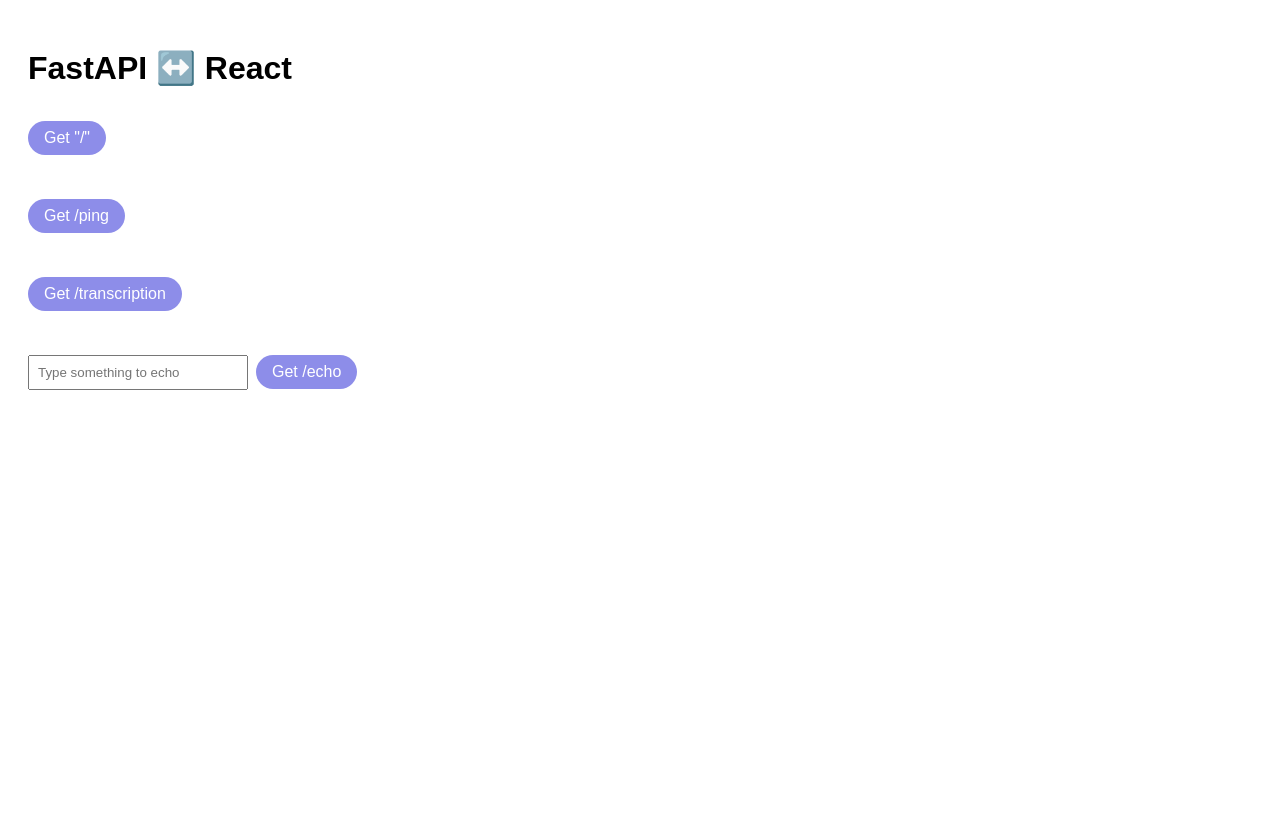
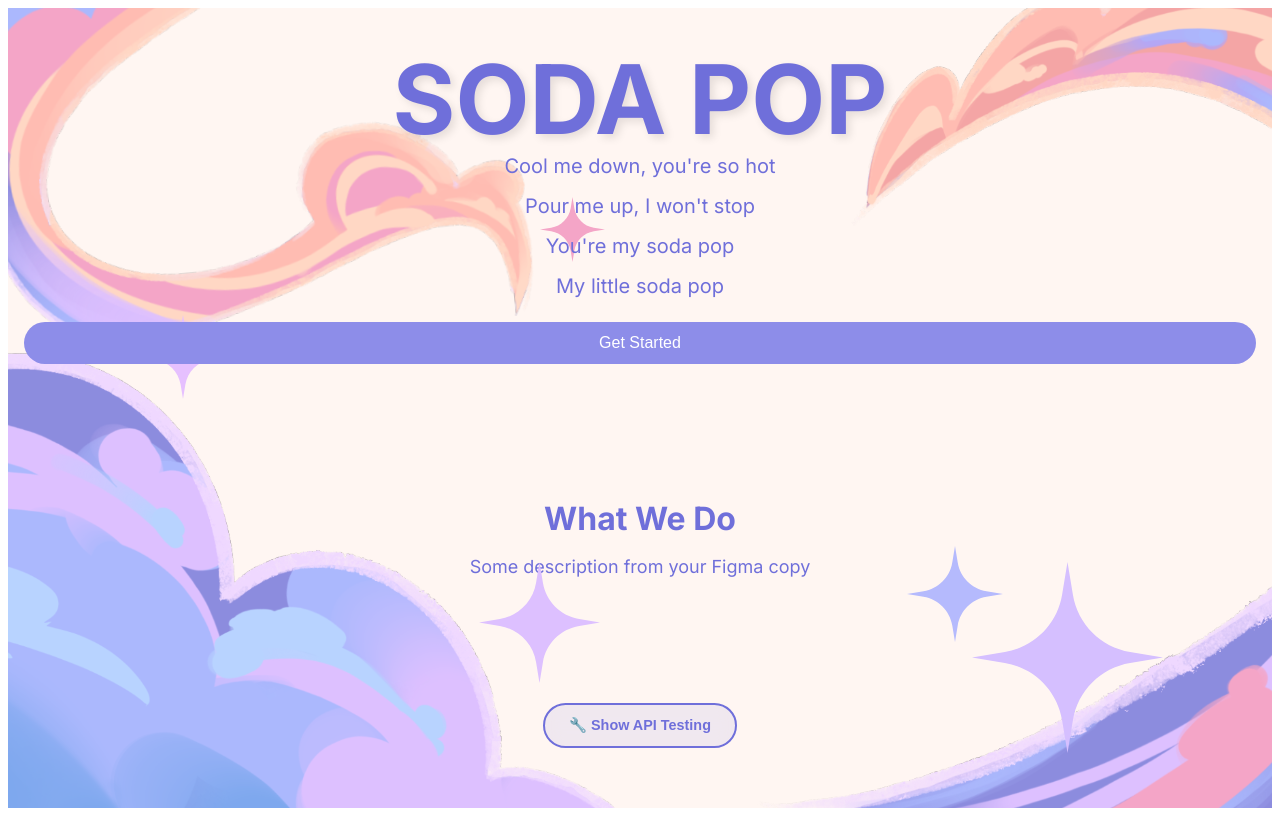
Before and after one commit to BowenZheng2003/Capstone-2T6, a React (Create React App) app in the folder frontend/: page / in a window 1280 px wide. Built offline with nearby package versions, Linux system fonts and the light colour scheme.

Commit message:
Refactor App component to use LandingPage; implement API testing functionality in LandingPage with state management and fetch methods.

```diff
--- a/frontend/src/App.js
+++ b/frontend/src/App.js
@@ -1,130 +1,10 @@
-import React, { useState } from 'react';
+import React from 'react';
 import LandingPage from './components/landing_page.js';
 
 function App() {
-  // Change this if your FastAPI is not on localhost:8000
-  const API_BASE = 'http://localhost:8000';
-
-  // state hooks
-  const [rootMessage, setRootMessage] = useState('');
-  const [pingResponse, setPingResponse] = useState('');
-  const [transcriptResponse, settranscriptResponse] = useState('');
-  const [echoText, setEchoText] = useState('');
-  const [echoResponse, setEchoResponse] = useState('');
-
-  // call GET /
-  const fetchRoot = async () => {
-    try {
-      const res = await fetch(`${API_BASE}/`);
-      const data = await res.json();
-      setRootMessage(data.message);
-    } catch (err) {
-      console.error(err);
-      setRootMessage('Error fetching /');
-    }
-  };
-
-  // call GET /ping
-  const fetchPing = async () => {
-    try {
-      const res = await fetch(`${API_BASE}/ping`);
-      const text = await res.text();
-      setPingResponse(text);
-    } catch (err) {
-      console.error(err);
-      setPingResponse('Error fetching /ping');
-    }
-  };
-
-  // call GET /transcribe_macbeth
-  const fetchTranscribe = async () => {
-    try {
-      const res = await fetch(`${API_BASE}/transcribe_macbeth`);
-      const text = await res.text();
-      settranscriptResponse(text);
-    } catch (err) {
-      console.error(err);
-      settranscriptResponse('Error fetching /transcribe_macbeth');
-    }
-  };
-
-  // call GET /echo/{text}
-  const fetchEcho = async () => {
-    if (!echoText.trim()) return;
-    try {
-      const res = await fetch(
-        `${API_BASE}/echo/${encodeURIComponent(echoText)}`
-      );
-      const data = await res.json();
-      setEchoResponse(data.echo);
-    } catch (err) {
-      console.error(err);
-      setEchoResponse('Error fetching /echo');
-    }
-  };
-
   return (
-    <div style={{ padding: '20px', fontFamily: 'sans-serif' }}>
-      <h1>FastAPI ↔️ React</h1>
-
-      {/* GET / */}
-      <div style={{ marginBottom: '20px' }}>
-        <button onClick={fetchRoot} style={{ padding: '8px 16px' }}>
-          Get "/"
-        </button>
-        {rootMessage && (
-          <p>
-            <strong>Response:</strong> {rootMessage}
-          </p>
-        )}
-      </div>
-
-      {/* GET /ping */}
-      <div style={{ marginBottom: '20px' }}>
-        <button onClick={fetchPing} style={{ padding: '8px 16px' }}>
-          Get /ping
-        </button>
-        {pingResponse && (
-          <p>
-            <strong>Response:</strong> {pingResponse}
-          </p>
-        )}
-      </div>
-
-      {/* GET /transcribe */}
-      <div style={{ marginBottom: '20px' }}>
-        <button onClick={fetchTranscribe} style={{ padding: '8px 16px' }}>
-          Get /transcription
-        </button>
-        {transcriptResponse && (
-          <p>
-            <strong>Response:</strong> {transcriptResponse}
-          </p>
-        )}
-      </div>
-
-      {/* GET /echo/{text} */}
-      <div>
-        <input
-          type="text"
-          value={echoText}
-          onChange={(e) => setEchoText(e.target.value)}
-          placeholder="Type something to echo"
-          style={{
-            padding: '8px',
-            width: '200px',
-            marginRight: '8px',
-          }}
-        />
-        <button onClick={fetchEcho} style={{ padding: '8px 16px' }}>
-          Get /echo
-        </button>
-        {echoResponse && (
-          <p>
-            <strong>Response:</strong> {echoResponse}
-          </p>
-        )}
-      </div>
+    <div>
+      <LandingPage />
     </div>
   );
 }
--- a/frontend/src/components/LandingPage.css
+++ b/frontend/src/components/LandingPage.css
@@ -1,26 +1,30 @@
 /* LandingPage.css */
 .landing-container {
   font-family: 'Inter';
-  display: flex;
-  justify-content: center;
-  align-items: center;
-  height: 100vh; /* Full screen height */
-  background-color: #FFF6F2; /* Optional background */
+  position: relative;
+  min-height: 100vh;
+  background-color: #FFF6F2;
   text-align: center;
-  flex-direction: column;
+  padding: 1rem;
+  box-sizing: border-box;
+  overflow-x: hidden; /* Prevent horizontal scroll */
 }
 
 header {
   display: flex;
   flex-direction: column;
   gap: 0.5rem;
+  margin: 2rem 0;
+  position: relative;
+  z-index: 10;
 }
 
 header h1 {
-  font-size: 7rem;
+  font-size: clamp(3rem, 8vw, 6rem);
   color: #6F6FDA;
-  margin-bottom: 0.25rem;
-  text-shadow: 10px 10px 4px rgba(0, 0, 0, 0.2);
+  margin: 0;
+  text-shadow: 4px 4px 8px rgba(0, 0, 0, 0.1);
+  line-height: 0.9;
 }
 
 
@@ -59,27 +63,194 @@ button {
   color: #6F6FDA;
 }
 
+/* API Toggle Section */
+.api-toggle-section {
+  margin: 2rem 0;
+  text-align: center;
+}
+
+.api-toggle-btn {
+  padding: 0.75rem 1.5rem;
+  background-color: rgba(111, 111, 218, 0.1);
+  color: #6F6FDA;
+  border: 2px solid #6F6FDA;
+  border-radius: 25px;
+  font-size: 0.9rem;
+  font-weight: 600;
+  cursor: pointer;
+  transition: all 0.3s ease;
+  backdrop-filter: blur(10px);
+}
+
+.api-toggle-btn:hover {
+  background-color: #6F6FDA;
+  color: white;
+  transform: translateY(-2px);
+  box-shadow: 0 4px 15px rgba(111, 111, 218, 0.3);
+}
+
+/* API Testing Section */
+.api-testing {
+  padding: 1rem;
+  text-align: center;
+  background-color: rgba(255, 255, 255, 0.1);
+  border-radius: 10px;
+  margin: 1rem auto;
+  backdrop-filter: blur(10px);
+  animation: slideDown 0.3s ease-out;
+  max-width: 500px;
+  width: 100%;
+}
+
+@keyframes slideDown {
+  from {
+    opacity: 0;
+    transform: translateY(-20px);
+  }
+  to {
+    opacity: 1;
+    transform: translateY(0);
+  }
+}
+
+.api-testing h3 {
+  font-size: 1.5rem;
+  color: #6F6FDA;
+  margin-bottom: 1rem;
+}
+
+.api-buttons {
+  display: flex;
+  gap: 0.5rem;
+  justify-content: center;
+  flex-wrap: wrap;
+  margin-bottom: 1rem;
+}
+
+.api-btn {
+  padding: 0.4rem 0.8rem;
+  background-color: #6F6FDA;
+  color: white;
+  border: none;
+  border-radius: 15px;
+  font-size: 0.8rem;
+  cursor: pointer;
+  transition: all 0.3s ease;
+  white-space: nowrap;
+}
+
+.api-btn:hover {
+  background-color: #5A5AC7;
+  transform: translateY(-2px);
+}
+
+.echo-section {
+  display: flex;
+  gap: 0.5rem;
+  justify-content: center;
+  align-items: center;
+  flex-wrap: wrap;
+  margin-bottom: 0.5rem;
+}
+
+.echo-input {
+  padding: 0.4rem 0.8rem;
+  border: 2px solid #6F6FDA;
+  border-radius: 15px;
+  font-size: 0.8rem;
+  width: 150px;
+  outline: none;
+}
+
+.echo-input:focus {
+  border-color: #5A5AC7;
+  box-shadow: 0 0 5px rgba(111, 111, 218, 0.3);
+}
+
+.api-responses {
+  margin-top: 0.5rem;
+  max-height: 200px;
+  overflow-y: auto;
+}
+
+.response {
+  background-color: rgba(255, 255, 255, 0.9);
+  padding: 0.4rem 0.8rem;
+  margin: 0.3rem 0;
+  border-radius: 8px;
+  border-left: 3px solid #6F6FDA;
+  font-size: 0.8rem;
+  color: #333;
+  text-align: left;
+  max-width: 100%;
+  word-break: break-word;
+}
+
 
 .top-left-svg {
   position: absolute;
   top: -100px;
   left: -10px;
-  opacity: 1;    /* optional */
-  pointer-events: none; /* so it doesn’t block clicks */
+  opacity: 1;
+  pointer-events: none;
 }
 
 .bottom-left-svg {
   position: absolute;
   bottom: 0px;
   left: -10px;
-  opacity: 1;    /* optional */
-  pointer-events: none; /* so it doesn’t block clicks */
+  opacity: 1;
+  pointer-events: none;
 }
 
 .right-svg {
   position: absolute;
   bottom: 0px;
   right: -10px;
-  opacity: 1;    /* optional */
-  pointer-events: none; /* so it doesn’t block clicks */
+  opacity: 1;
+  pointer-events: none;
 }
+
+/* Responsive Design */
+@media (max-width: 768px) {
+  .landing-container {
+    padding: 0.5rem;
+  }
+
+  header h1 {
+    font-size: 3rem;
+  }
+
+  .top-left-svg,
+  .bottom-left-svg,
+  .right-svg {
+    width: 120px;
+    opacity: 0.3;
+  }
+
+  .api-testing {
+    margin: 0.5rem auto;
+    padding: 0.8rem;
+  }
+
+  .api-buttons {
+    gap: 0.3rem;
+  }
+
+  .api-btn {
+    padding: 0.3rem 0.6rem;
+    font-size: 0.7rem;
+  }
+}
+
+@media (max-width: 480px) {
+  header h1 {
+    font-size: 2.5rem;
+  }
+
+  .top-left-svg,
+  .bottom-left-svg,
+  .right-svg {
+    display: none;
+  }
+}
--- a/frontend/src/components/landing_page.js
+++ b/frontend/src/components/landing_page.js
@@ -1,4 +1,4 @@
-import React, { useRef } from 'react';
+import React, { useRef, useState } from 'react';
 
 import './LandingPage.css'; // optional if using CSS
 import top_left from '../assets/Group 1.svg';
@@ -8,6 +8,16 @@ import right from '../assets/Group 2.svg';
 
 function LandingPage() {
     const fileInputRef = useRef(null);
+
+    // API state hooks
+    const [rootMessage, setRootMessage] = useState('');
+    const [pingResponse, setPingResponse] = useState('');
+    const [transcriptResponse, settranscriptResponse] = useState('');
+    const [echoText, setEchoText] = useState('');
+    const [echoResponse, setEchoResponse] = useState('');
+    const [showApiTesting, setShowApiTesting] = useState(false);
+
+    const API_BASE = 'http://localhost:8000';
 
   const handleGetStarted = () => {
     // Trigger the hidden file input
@@ -42,6 +52,54 @@ function LandingPage() {
     }
   };
 
+  // API functions
+  const fetchRoot = async () => {
+    try {
+      const res = await fetch(`${API_BASE}/`);
+      const data = await res.json();
+      setRootMessage(data.message);
+    } catch (err) {
+      console.error(err);
+      setRootMessage('Error fetching /');
+    }
+  };
+
+  const fetchPing = async () => {
+    try {
+      const res = await fetch(`${API_BASE}/ping`);
+      const text = await res.text();
+      setPingResponse(text);
+    } catch (err) {
+      console.error(err);
+      setPingResponse('Error fetching /ping');
+    }
+  };
+
+  const fetchTranscribe = async () => {
+    try {
+      const res = await fetch(`${API_BASE}/transcribe_macbeth`);
+      const text = await res.text();
+      settranscriptResponse(text);
+    } catch (err) {
+      console.error(err);
+      settranscriptResponse('Error fetching /transcribe_macbeth');
+    }
+  };
+
+  const fetchEcho = async () => {
+    if (!echoText.trim()) return;
+    try {
+      const res = await fetch(
+        `${API_BASE}/echo/${encodeURIComponent(echoText)}`
+      );
+      const data = await res.json();
+      setEchoResponse(data.echo);
+    } catch (err) {
+      console.error(err);
+      setEchoResponse('Error fetching /echo');
+    }
+  };
+
   return (
     <div className="landing-container" style={{ position: 'relative' }}>
         <img src={top_left} alt="My Icon" className="top-left-svg" />
@@ -67,7 +125,62 @@ function LandingPage() {
         <p>Some description from your Figma copy</p>
       </section>
 
-      {/* Add more sections based on your Figma design */}
+      {/* API Testing Toggle Button */}
+      <div className="api-toggle-section">
+        <button
+          onClick={() => setShowApiTesting(!showApiTesting)}
+          className="api-toggle-btn"
+        >
+          {showApiTesting ? '🔽 Hide API Testing' : '🔧 Show API Testing'}
+        </button>
+      </div>
+
+      {/* Collapsible API Testing Section */}
+      {showApiTesting && (
+        <section className="api-testing">
+          <h3>API Testing</h3>
+          <div className="api-buttons">
+            <button onClick={fetchRoot} className="api-btn">Test Root</button>
+            <button onClick={fetchPing} className="api-btn">Test Ping</button>
+            <button onClick={fetchTranscribe} className="api-btn">Test Transcribe</button>
+          </div>
+
+          <div className="echo-section">
+            <input
+              type="text"
+              value={echoText}
+              onChange={(e) => setEchoText(e.target.value)}
+              placeholder="Type something to echo"
+              className="echo-input"
+            />
+            <button onClick={fetchEcho} className="api-btn">Test Echo</button>
+          </div>
+
+          {/* API Responses */}
+          <div className="api-responses">
+            {rootMessage && (
+              <div className="response">
+                <strong>Root Response:</strong> {rootMessage}
+              </div>
+            )}
+            {pingResponse && (
+              <div className="response">
+                <strong>Ping Response:</strong> {pingResponse}
+              </div>
+            )}
+            {transcriptResponse && (
+              <div className="response">
+                <strong>Transcribe Response:</strong> {transcriptResponse}
+              </div>
+            )}
+            {echoResponse && (
+              <div className="response">
+                <strong>Echo Response:</strong> {echoResponse}
+              </div>
+            )}
+          </div>
+        </section>
+      )}
     </div>
   );
 }
```
